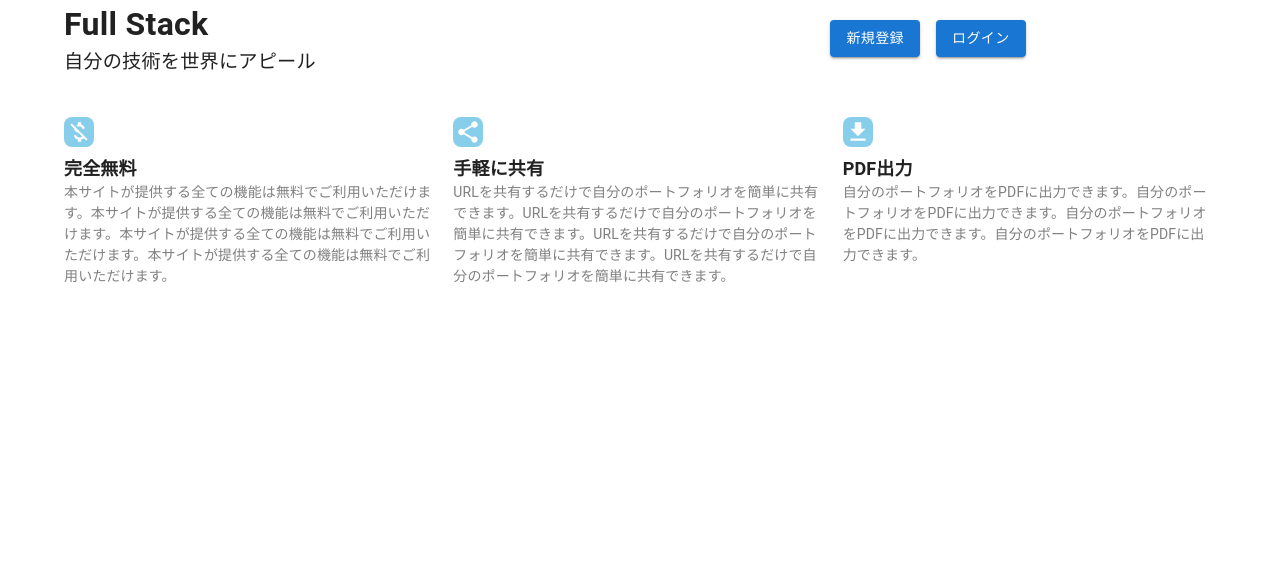
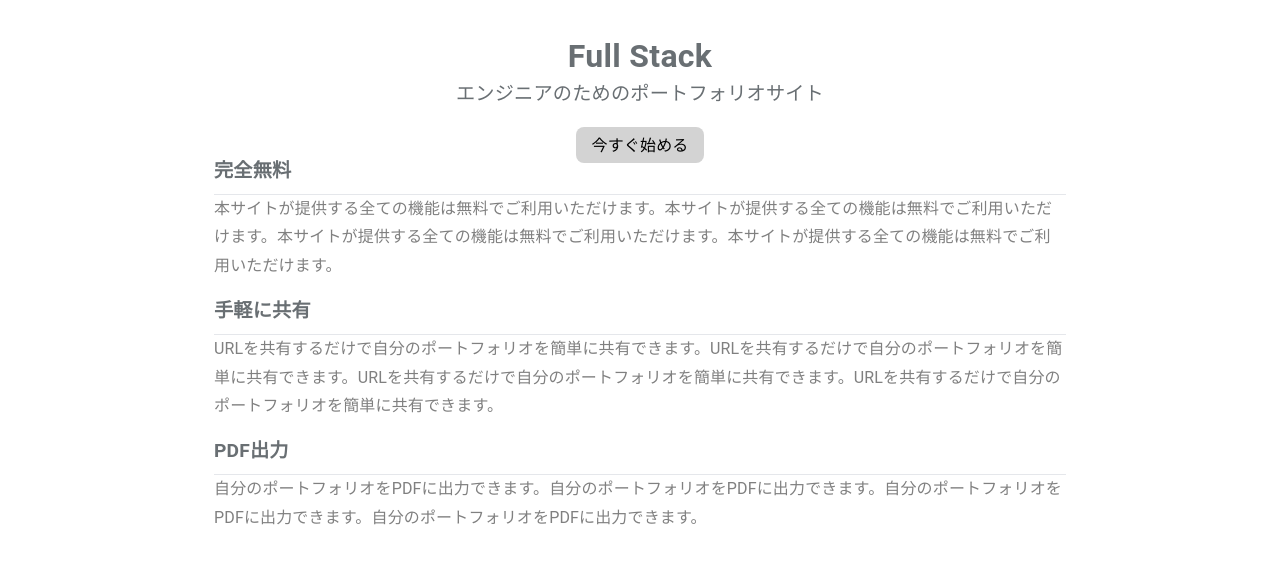
Before and after one commit to Yumax-panda/full-stack, a Next.js app: page / in a window 1280 px wide. Shown: the top 564 px of the page. Built offline with nearby package versions, Linux system fonts and the light colour scheme.

Commit message:
スタイルを修正

```diff
--- a/src/app/(index)/_components/Feature.tsx
+++ b/src/app/(index)/_components/Feature.tsx
@@ -1,12 +1,5 @@
-import { MoneyOff, Share, FileDownload } from '@mui/icons-material'
-import { Typography, Grid, Box } from '@mui/material'
+import { Typography, Box } from '@mui/material'
 import { Description } from '@/app/_components/Text/Description'
-
-type Feature = {
-  title: string
-  description: string
-  icon: React.ReactNode
-}
 
 // TODO: リリース時に文言を修正
 const features = [
@@ -14,47 +7,37 @@ const features = [
     title: '完全無料',
     description:
       '本サイトが提供する全ての機能は無料でご利用いただけます。本サイトが提供する全ての機能は無料でご利用いただけます。本サイトが提供する全ての機能は無料でご利用いただけます。本サイトが提供する全ての機能は無料でご利用いただけます。',
-    icon: MoneyOff,
   },
   {
     title: '手軽に共有',
     description:
       'URLを共有するだけで自分のポートフォリオを簡単に共有できます。URLを共有するだけで自分のポートフォリオを簡単に共有できます。URLを共有するだけで自分のポートフォリオを簡単に共有できます。URLを共有するだけで自分のポートフォリオを簡単に共有できます。',
-    icon: Share,
   },
   {
     title: 'PDF出力',
     description:
       '自分のポートフォリオをPDFに出力できます。自分のポートフォリオをPDFに出力できます。自分のポートフォリオをPDFに出力できます。自分のポートフォリオをPDFに出力できます。',
-    icon: FileDownload,
   },
 ]
 
 export const Feature = () => {
   return (
-    <Grid container spacing={2} sx={{ py: 5 }}>
+    <div>
       {features.map((feature) => (
-        <Grid item xs={12} md={4} key={feature.title}>
-          <Box
+        <Box key={feature.title} sx={{ mb: '1rem' }}>
+          <Typography
             sx={{
-              width: 30,
-              height: 30,
-              bgcolor: 'skyblue',
-              borderRadius: 2,
-              display: 'flex',
-              mb: 1,
+              pb: '0.5rem',
+              fontWeight: 'bold',
+              fontSize: '1.2rem',
+              borderBottom: '1px solid #e5e7eb',
             }}
           >
-            <feature.icon
-              sx={{ fontSize: 26, margin: 'auto', color: 'white' }}
-            />
-          </Box>
-          <Typography sx={{ fontWeight: 'bold', fontSize: 18 }}>
             {feature.title}
           </Typography>
           <Description description={feature.description} />
-        </Grid>
+        </Box>
       ))}
-    </Grid>
+    </div>
   )
 }
--- a/src/app/(index)/page.tsx
+++ b/src/app/(index)/page.tsx
@@ -1,51 +1,31 @@
-import { Button, Typography, Grid, Box } from '@mui/material'
+import { Typography, Box } from '@mui/material'
+import Link from 'next/link'
 import { Feature } from './_components/Feature'
 
 export default function Home() {
   return (
-    <Box>
-      <Box sx={{ margin: 'auto' }}>
-        <Grid container sx={{ display: 'flex' }}>
-          <Grid item xs={12} md={6}>
-            <Typography
-              sx={{
-                fontWeight: 'bold',
-                fontSize: '2rem',
-                textAlign: {
-                  xs: 'center',
-                  md: 'left',
-                },
-              }}
-            >
-              Full Stack
-            </Typography>
-            <Typography
-              sx={{
-                fontSize: '1.2rem',
-                textAlign: {
-                  xs: 'center',
-                  md: 'left',
-                },
-                mb: {
-                  xs: 2,
-                  md: 0,
-                },
-              }}
-            >
-              自分の技術を世界にアピール
-            </Typography>
-          </Grid>
-          <Grid item xs={12} md={6} sx={{ display: 'flex' }}>
-            <Box sx={{ margin: 'auto' }}>
-              <Button variant='contained' color='primary' sx={{ m: 1 }}>
-                新規登録
-              </Button>
-              <Button variant='contained' color='primary' sx={{ m: 1 }}>
-                ログイン
-              </Button>
-            </Box>
-          </Grid>
-        </Grid>
+    <Box sx={{ pt: '2rem' }}>
+      <Box sx={{ margin: 'auto', textAlign: 'center' }}>
+        <Typography sx={{ fontWeight: 'bold', fontSize: '2rem' }}>
+          Full Stack
+        </Typography>
+        <Typography sx={{ fontSize: '1.2rem', mb: 3 }}>
+          エンジニアのためのポートフォリオサイト
+        </Typography>
+
+        <Link
+          href='#'
+          style={{
+            margin: 'auto',
+            padding: '0.5rem 1rem',
+            borderRadius: '0.5rem',
+            backgroundColor: 'lightgray',
+            color: 'black',
+            textDecoration: 'none',
+          }}
+        >
+          今すぐ始める
+        </Link>
       </Box>
       <Feature />
     </Box>
--- a/src/app/_components/Text/Description.tsx
+++ b/src/app/_components/Text/Description.tsx
@@ -5,7 +5,15 @@ type Props = {
 } & Omit<TypographyProps, 'children'>
 
 export const Description = ({ description, ...rest }: Props) => (
-  <Typography {...rest} sx={{ color: 'grey', fontSize: 14 }}>
+  <Typography
+    {...rest}
+    sx={{
+      color: 'grey',
+      fontSize: '1rem',
+      lineHeight: '1.8rem',
+      ...rest['sx'],
+    }}
+  >
     {description}
   </Typography>
 )
--- a/src/app/layout.tsx
+++ b/src/app/layout.tsx
@@ -17,9 +17,9 @@ export default function RootLayout({
 }) {
   return (
     <html lang='ja'>
-      <body className={inter.className}>
+      <body className={inter.className} style={{ color: '#696f73' }}>
         <CssBaseline />
-        <Container maxWidth='lg'>{children}</Container>
+        <Container maxWidth='md'>{children}</Container>
       </body>
     </html>
   )
```
